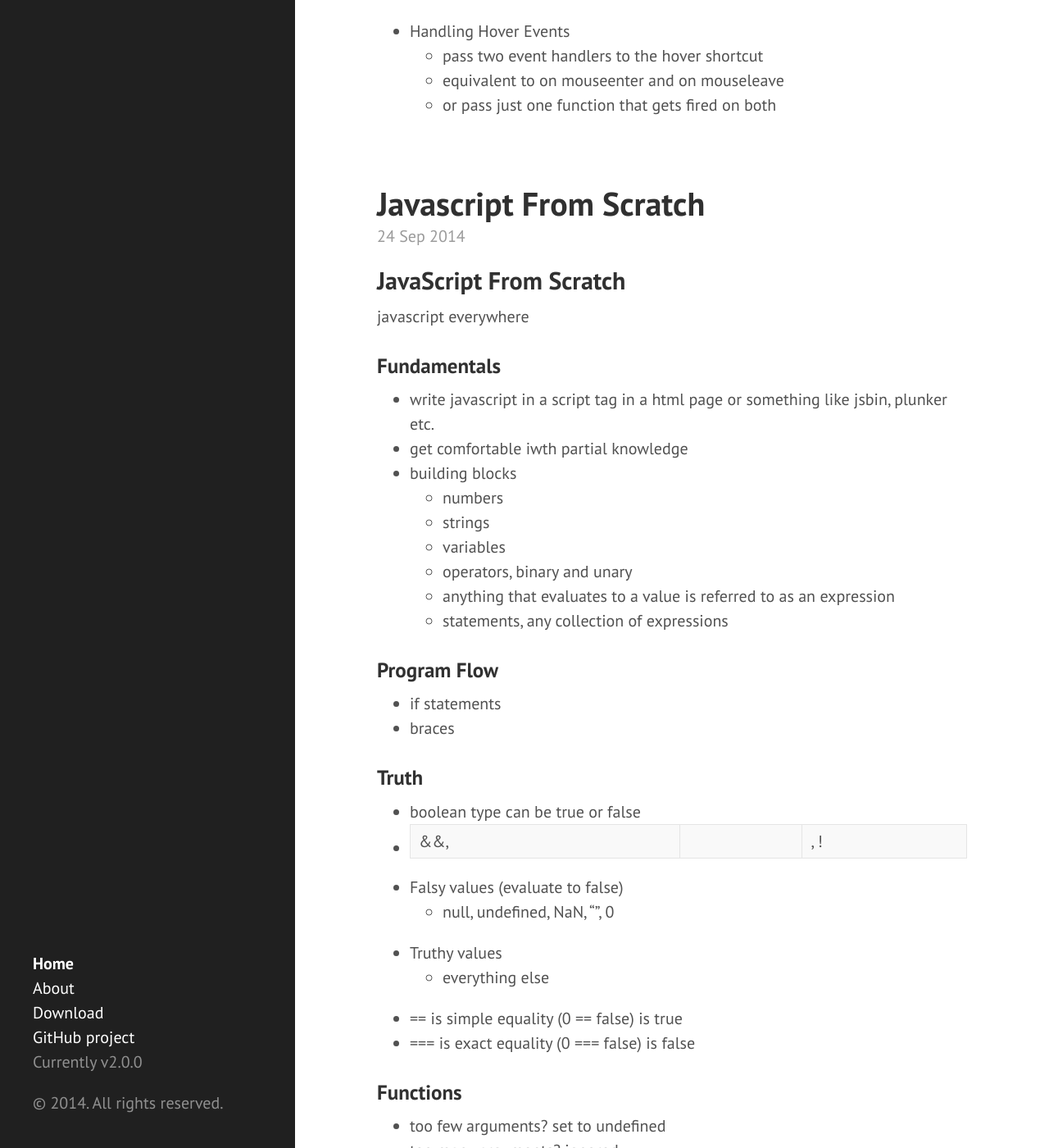
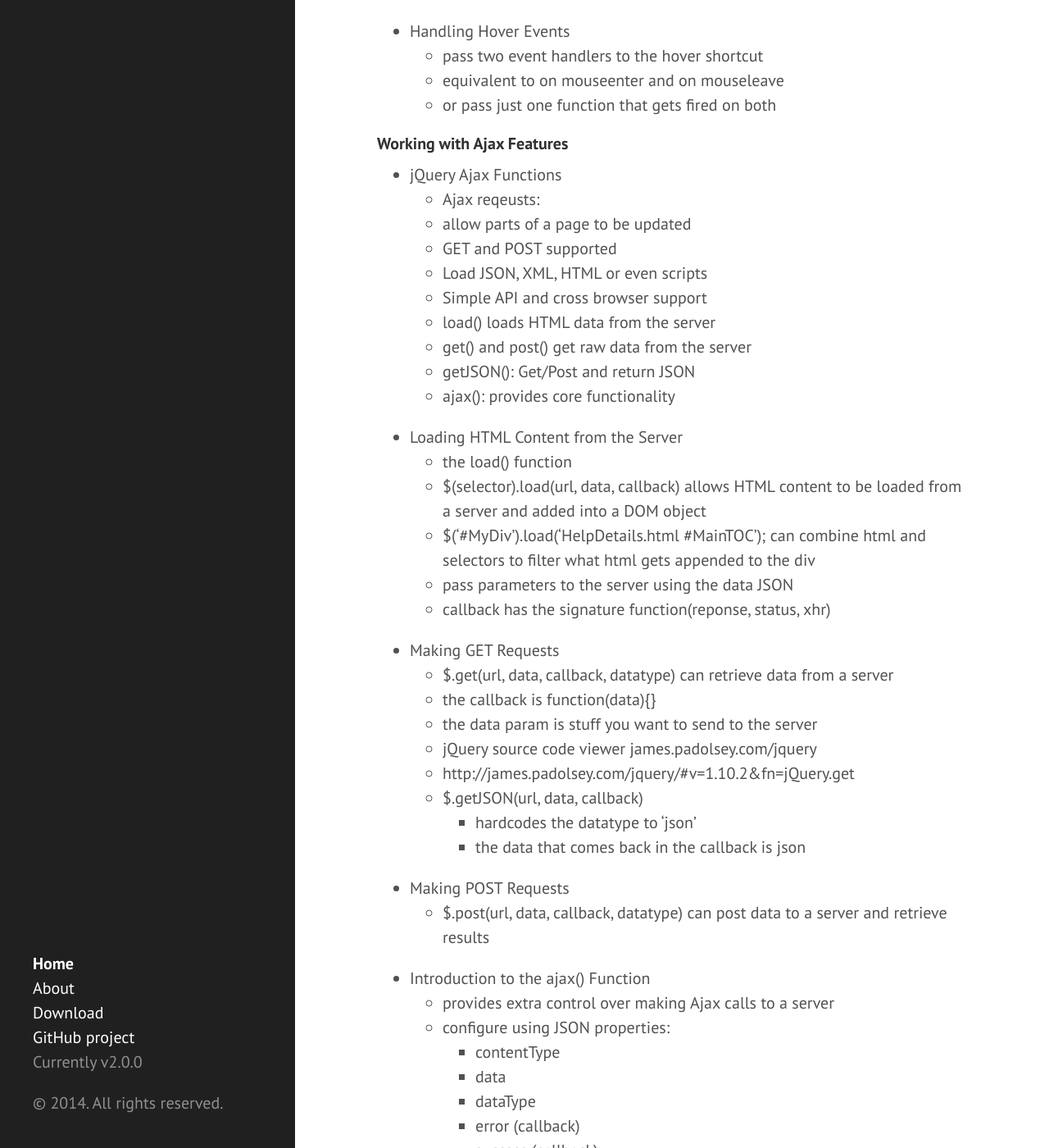
Before and after one commit to eneiand/eneiand.github.io, a Jekyll site: the page built from index.html, in a window 1280 px wide and 1400 px high, scrolled down 4755 px. Shown: the whole window at 82% size. Built offline with Jekyll 4.4.1, drawn with Linux system fonts in a browser that asks for light colours; Markdown is read by kramdown in place of the engine named in the settings; the list of posts is cut into pages by our own code; some of the changed text lies outside the part shown.

Commit message:
Update 2014-10-03-jQuery-fundamentals.md

```diff
--- a/_posts/2014-10-03-jQuery-fundamentals.md
+++ b/_posts/2014-10-03-jQuery-fundamentals.md
@@ -132,3 +132,43 @@
   * pass two event handlers to the hover shortcut
   * equivalent to on mouseenter and on mouseleave
   * or pass just one function that gets fired on both
+
+#### Working with Ajax Features
+* jQuery Ajax Functions
+  *  Ajax reqeusts:
+    * allow parts of a page to be updated
+    * GET and POST supported
+    * Load JSON, XML, HTML or even scripts
+    * Simple API and cross browser support
+  * load() loads HTML data from the server
+  * get() and post() get raw data from the server
+  * getJSON(): Get/Post and return JSON
+  * ajax(): provides core functionality
+* Loading HTML Content from the Server
+  * the load() function
+  * $(selector).load(url, data, callback) allows HTML content to be loaded from a server and added into a DOM object
+  * $('#MyDiv').load('HelpDetails.html #MainTOC'); can combine html and selectors to filter what html gets appended to the div
+  * pass parameters to the server using the data JSON
+  * callback has the signature function(reponse, status, xhr)
+* Making GET Requests
+  * $.get(url, data, callback, datatype) can retrieve data from a server
+  * the callback is function(data){}
+  * the data param is stuff you want to send to the server
+  * jQuery source code viewer james.padolsey.com/jquery
+  * http://james.padolsey.com/jquery/#v=1.10.2&fn=jQuery.get
+  * $.getJSON(url, data, callback)
+    * hardcodes the datatype to 'json'
+    * the data that comes back in the callback is json
+* Making POST Requests
+  *  $.post(url, data, callback, datatype) can post data to a server and retrieve results
+* Introduction to the ajax() Function
+  *  provides extra control over making Ajax calls to a server
+  * configure using JSON properties:
+    * contentType
+    * data
+    * dataType
+    * error (callback)
+    * success (callback)
+    * type (GET or POST)
+  * pass a JSON object {} to $.ajax( settings );
+  * JSONP is available
```
